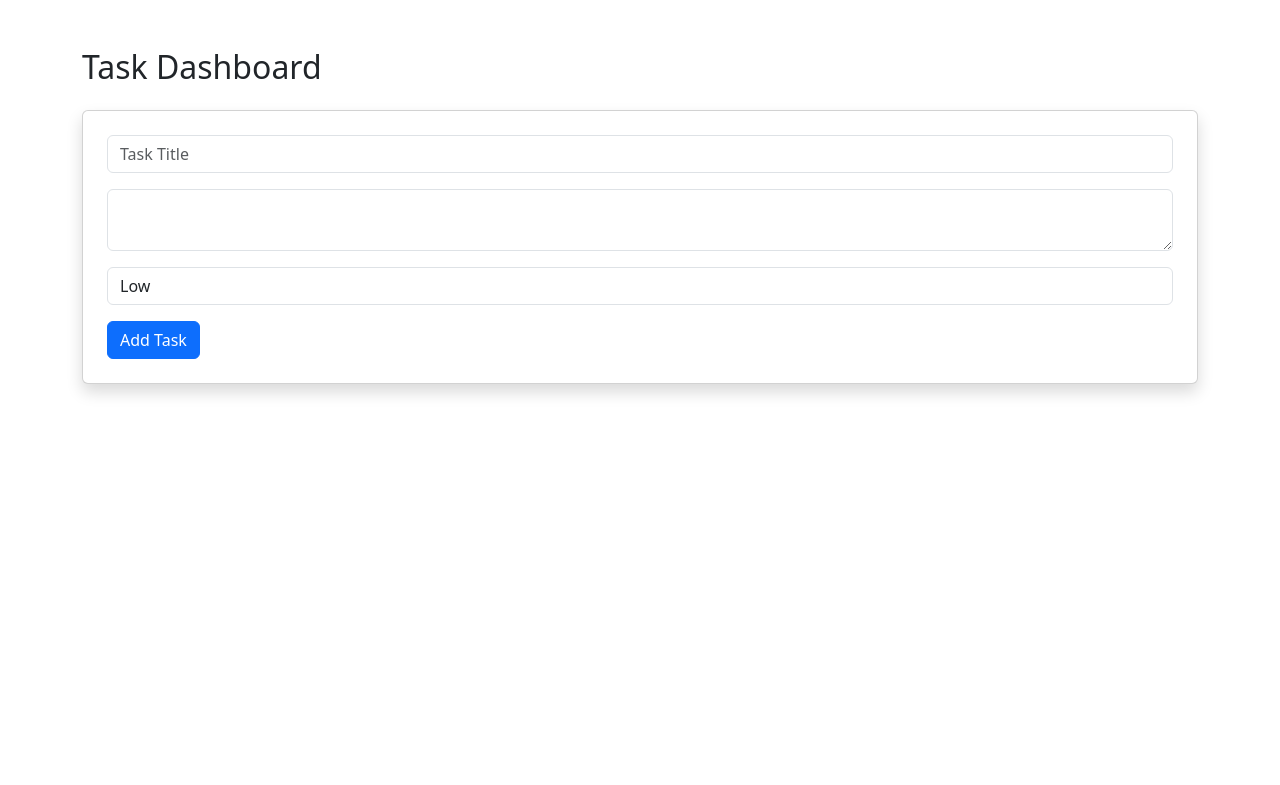
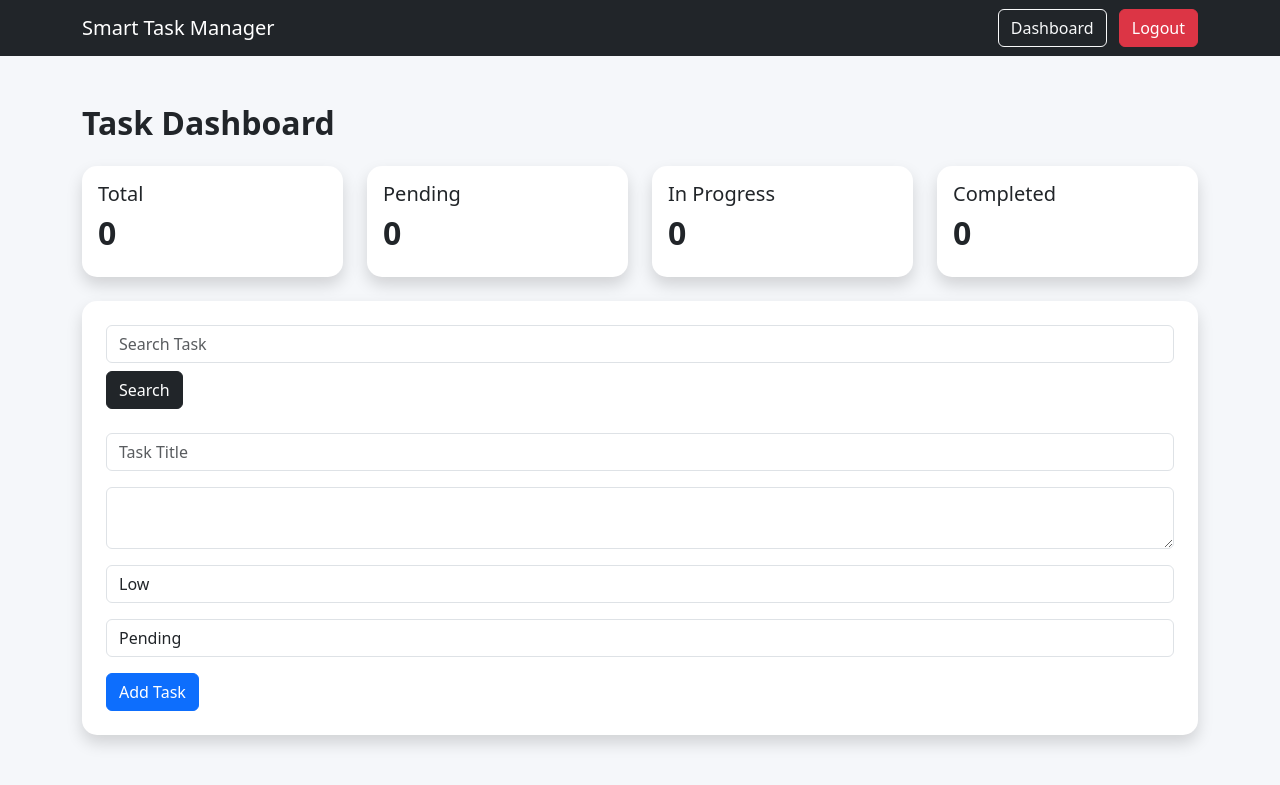
Before and after one commit to kushal267/Task_Manager, a Flask app: page /dashboard in a window 1280 px wide. Shown: the top 785 px of the page. Run offline with Flask 3, Linux system fonts and the light colour scheme; the visitor is signed in with stand-in values (Sample User, id 1).

Commit message:
added dashboard analytics and search task feature

```diff
--- a/app.py
+++ b/app.py
@@ -1,3 +1,4 @@
+
 from flask import Flask, render_template
 from flask import request, redirect, session
 from werkzeug.security import generate_password_hash
@@ -113,20 +114,6 @@ def register():
     )
 
 
-@app.route("/dashboard")
-def dashboard():
-
-    if "user_id" not in session:
-        return redirect("/")
-
-    tasks = Task.query.filter_by(
-        user_id=session["user_id"]
-    ).all()
-
-    return render_template(
-        "dashboard.html",
-        tasks=tasks
-    )
 
 @app.route("/add_task", methods=["POST"])
 def add_task():
@@ -137,11 +124,13 @@ def add_task():
     title = request.form["title"]
     description = request.form["description"]
     priority = request.form["priority"]
+    status = request.form["status"]
 
     task = Task(
         title=title,
         description=description,
         priority=priority,
+        status=status,
         user_id=session["user_id"]
     )
 
@@ -167,6 +156,120 @@ def logout():
     session.clear()
 
     return redirect("/")
+
+@app.route("/edit_task/<int:id>",
+    methods=["GET","POST"]
+)
+def edit_task(id):
+
+    task = Task.query.get_or_404(id)
+
+    if request.method == "POST":
+
+        task.title = request.form["title"]
+        task.description = request.form["description"]
+        task.priority = request.form["priority"]
+        task.status = request.form["status"]
+
+        db.session.commit()
+
+        return redirect("/dashboard")
+
+    return render_template(
+        "edit_task.html",
+        task=task
+    )
+@app.route("/dashboard")
+def dashboard():
+
+    if "user_id" not in session:
+        return redirect("/")
+
+    search = request.args.get("search")
+
+    if search:
+
+        tasks = Task.query.filter(
+            Task.user_id == session["user_id"],
+            Task.title.contains(search)
+        ).all()
+
+    else:
+
+        tasks = Task.query.filter_by(
+            user_id=session["user_id"]
+        ).all()
+
+    total = Task.query.filter_by(
+        user_id=session["user_id"]
+    ).count()
+
+    pending = Task.query.filter_by(
+        user_id=session["user_id"],
+        status="Pending"
+    ).count()
+
+    completed = Task.query.filter_by(
+        user_id=session["user_id"],
+        status="Completed"
+    ).count()
+
+    in_progress = Task.query.filter_by(
+        user_id=session["user_id"],
+        status="In Progress"
+    ).count()
+
+    return render_template(
+        "dashboard.html",
+        tasks=tasks,
+        total=total,
+        pending=pending,
+        completed=completed,
+        in_progress=in_progress
+    )
+"""@app.route("/dashboard")
+def dashboard():
+
+    if "user_id" not in session:
+        return redirect("/")
+
+    search = request.args.get("search")
+
+    if search:
+
+        tasks = Task.query.filter(
+            Task.user_id == session["user_id"],
+            Task.title.contains(search)
+        ).all()
+
+    else:
+
+        tasks = Task.query.filter_by(
+            user_id=session["user_id"]
+        ).all()
+
+        total = len(tasks)
+        completed = len([t for t in tasks if t.status == "Completed"])
+        pending = len([t for t in tasks if t.status == "Pending"])
+        progress = len([t for t in tasks if t.status == "In Progress"])
+
+    pending = Task.query.filter_by(
+    user_id=session["user_id"],
+    status="Pending"
+).count()
+
+completed = Task.query.filter_by(
+    user_id=session["user_id"],
+    status="Completed"
+).count()
+
+return render_template(
+    "dashboard.html",
+    tasks=tasks,
+    pending=pending,
+    completed=completed
+)
+"""
 @app.route("/users")
 def users():
 
@@ -177,5 +280,7 @@ def users():
 
     return "Check Terminal"
 
+
+
 if __name__ == "__main__":
     app.run(debug=True)
--- /dev/null
+++ b/static/css/style.css
@@ -0,0 +1,12 @@
+body{
+    background:#f5f7fa;
+}
+
+.card{
+    border:none;
+    border-radius:15px;
+}
+
+h2{
+    font-weight:bold;
+}
--- a/templates/base.html
+++ b/templates/base.html
@@ -1,21 +1,64 @@
 <!DOCTYPE html>
 <html>
+
 <head>
-    <title>{% block title %}{% endblock %}</title>
 
-    <link href="https://cdn.jsdelivr.net/npm/bootstrap@5.3.3/dist/css/bootstrap.min.css"
-          rel="stylesheet">
+    <title>
+        {% block title %}
+        {% endblock %}
+    </title>
+
+    <link
+    href="https://cdn.jsdelivr.net/npm/bootstrap@5.3.3/dist/css/bootstrap.min.css"
+    rel="stylesheet">
 
     <link rel="stylesheet"
-          href="{{ url_for('static',filename='css/style.css') }}">
+          href="{{ url_for('static',
+          filename='css/style.css') }}">
+
 </head>
 
 <body>
 
+<nav class="navbar navbar-expand-lg navbar-dark bg-dark">
+
+    <div class="container">
+
+        <a class="navbar-brand"
+           href="/dashboard">
+
+            Smart Task Manager
+
+        </a>
+
+        <div>
+
+            {% if session.get("user_id") %}
+
+            <a href="/dashboard"
+               class="btn btn-outline-light me-2">
+
+                Dashboard
+
+            </a>
+
+            <a href="/logout"
+               class="btn btn-danger">
+
+                Logout
+
+            </a>
+
+            {% endif %}
+
+        </div>
+
+    </div>
+
+</nav>
+
 {% block content %}
 {% endblock %}
 
-<script src="{{ url_for('static',filename='js/script.js') }}"></script>
-
 </body>
 </html>
--- a/templates/dashboard.html
+++ b/templates/dashboard.html
@@ -11,9 +11,57 @@ Dashboard
     <h2 class="mb-4">
         Task Dashboard
     </h2>
+    <div class="row mb-4">
 
+    <div class="col-md-3">
+        <div class="card p-3 shadow">
+            <h5>Total</h5>
+            <h2>{{ total }}</h2>
+        </div>
+    </div>
+
+    <div class="col-md-3">
+        <div class="card p-3 shadow">
+            <h5>Pending</h5>
+            <h2>{{ pending }}</h2>
+        </div>
+    </div>
+
+    <div class="col-md-3">
+        <div class="card p-3 shadow">
+            <h5>In Progress</h5>
+            <h2>{{ in_progress }}</h2>
+        </div>
+    </div>
+
+    <div class="col-md-3">
+        <div class="card p-3 shadow">
+            <h5>Completed</h5>
+            <h2>{{ completed }}</h2>
+        </div>
+    </div>
+
+    </div>
     <div class="card p-4 shadow">
 
+
+        <form method="GET"
+      action="/dashboard"
+      class="mb-4">
+
+    <input
+        type="text"
+        name="search"
+        class="form-control mb-2"
+        placeholder="Search Task">
+
+    <button class="btn btn-dark">
+
+        Search
+
+    </button>
+
+</form>
         <form method="POST"
               action="/add_task">
 
@@ -37,6 +85,16 @@ Dashboard
                 <option>Low</option>
                 <option>Medium</option>
                 <option>High</option>
+
+
+            </select>
+            <select
+    name="status"
+    class="form-control mb-3">
+
+    <option>Pending</option>
+    <option>In Progress</option>
+    <option>Completed</option>
 
             </select>
 
@@ -63,8 +121,18 @@ Dashboard
 
         <b>Priority:</b>
         {{ task.priority }}
+         <br>
+
+         <b>Status:</b>
+         {{ task.status }}
 
         <br><br>
+        <a href="/edit_task/{{task.id}}"
+           class="btn btn-warning">
+
+          Edit
+
+        </a>
 
         <a href="/delete_task/{{task.id}}"
            class="btn btn-danger">
```
Also changed, not shown: models/task.py (+22 -10 lines), templates/edit_task.html (added, +51 -0 lines), static/js/script.js (added), statics/js/script.js (deleted).
